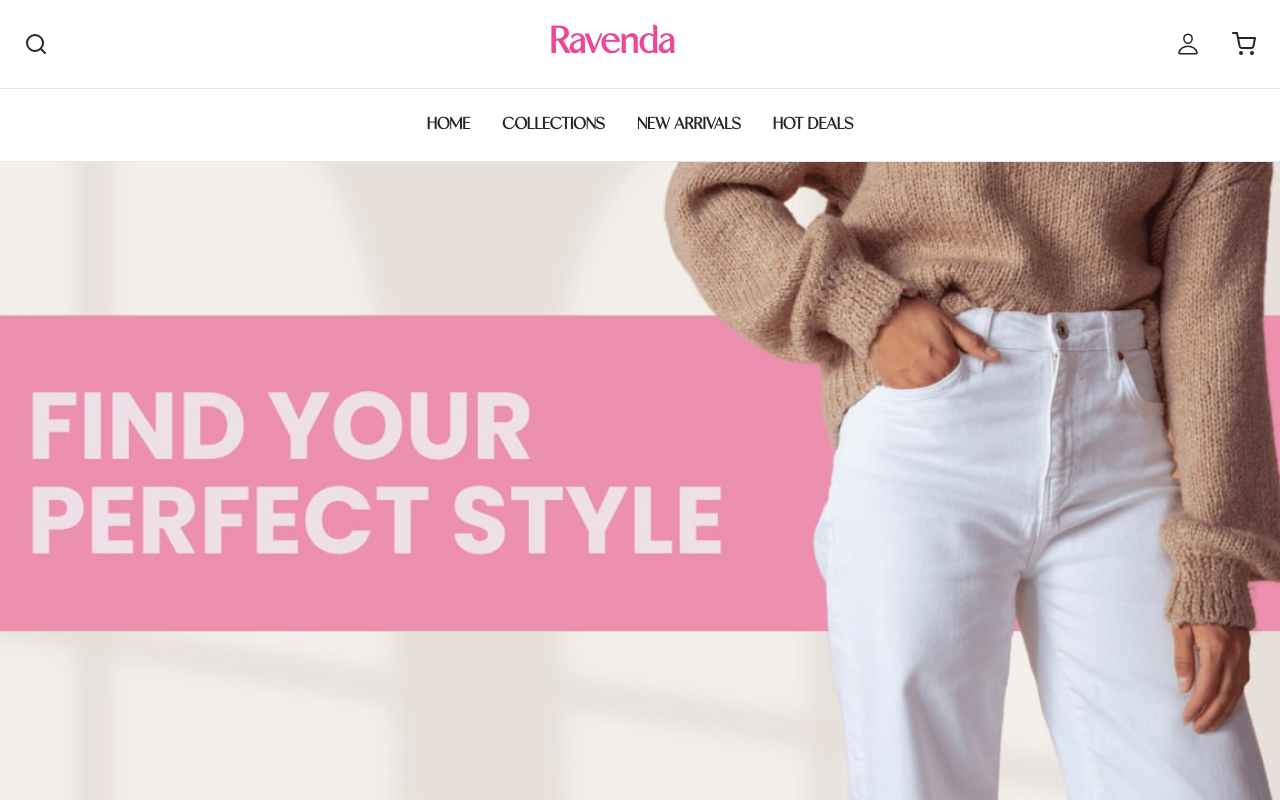
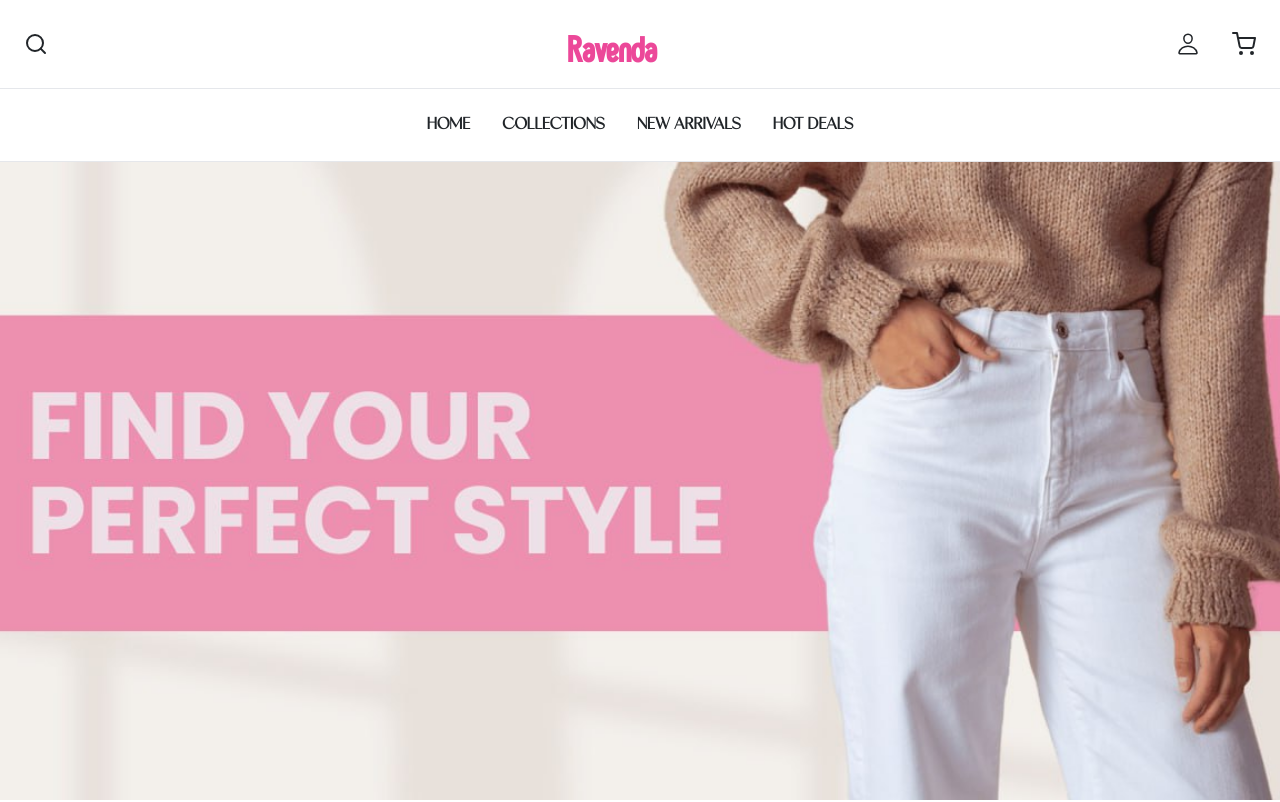
Before and after one commit to hdx0315/Ravenda, a React (Vite) app in the folder frontend/: page / in a window 1280 px wide. Shown: the top 802 px of the page. Built offline with nearby package versions, Linux system fonts and the light colour scheme; no server answers.

Commit message:
new font

```diff
--- a/frontend/src/App.css
+++ b/frontend/src/App.css
@@ -11,4 +11,11 @@
       font-display: swap;
       src: url(./assets/fonts/Moutyara/Moutyara.ttf) format('truetype');
     }
+    @font-face {
+      font-family: 'Goaldleaf';
+      font-style: normal;
+      font-weight: 400;
+      font-display: swap;
+      src: url(./assets/fonts/Goaldleaf/goaldleaf.ttf) format('truetype');
+    }
   }
--- a/frontend/src/components/NavBar.jsx
+++ b/frontend/src/components/NavBar.jsx
@@ -24,7 +24,7 @@ function NavBar() {
             }
           </button>
 
-          <a href="/" className="text-3xl font-bold text-pink-500">
+          <a href="/" className="text-3xl font-bold text-pink-500 font-sec">
             Ravenda
           </a>
 
@@ -103,7 +103,7 @@ function NavBar() {
             <FiSearch size={24} />
           </button>
 
-          <a href="/" className="text-4xl font-bold text-pink-500">
+          <a href="/" className="text-4xl font-bold text-pink-500 font-sec">
           Ravenda
           </a>
 
--- a/frontend/tailwind.config.js
+++ b/frontend/tailwind.config.js
@@ -5,7 +5,8 @@ module.exports = {
     "./src/**/*.{js,ts,jsx,tsx}",],
   theme: {
     fontFamily:{
-      'main': 'Moutyara, Arial, sans-serif'
+      'main': 'Moutyara, Arial, sans-serif',
+      'sec': 'Goaldleaf, Arial, sans-serif'
     },
     extend: {
       colors:{
```
Also changed, not shown: frontend/src/assets/fonts/Goaldleaf/goaldleaf.ttf (added).
